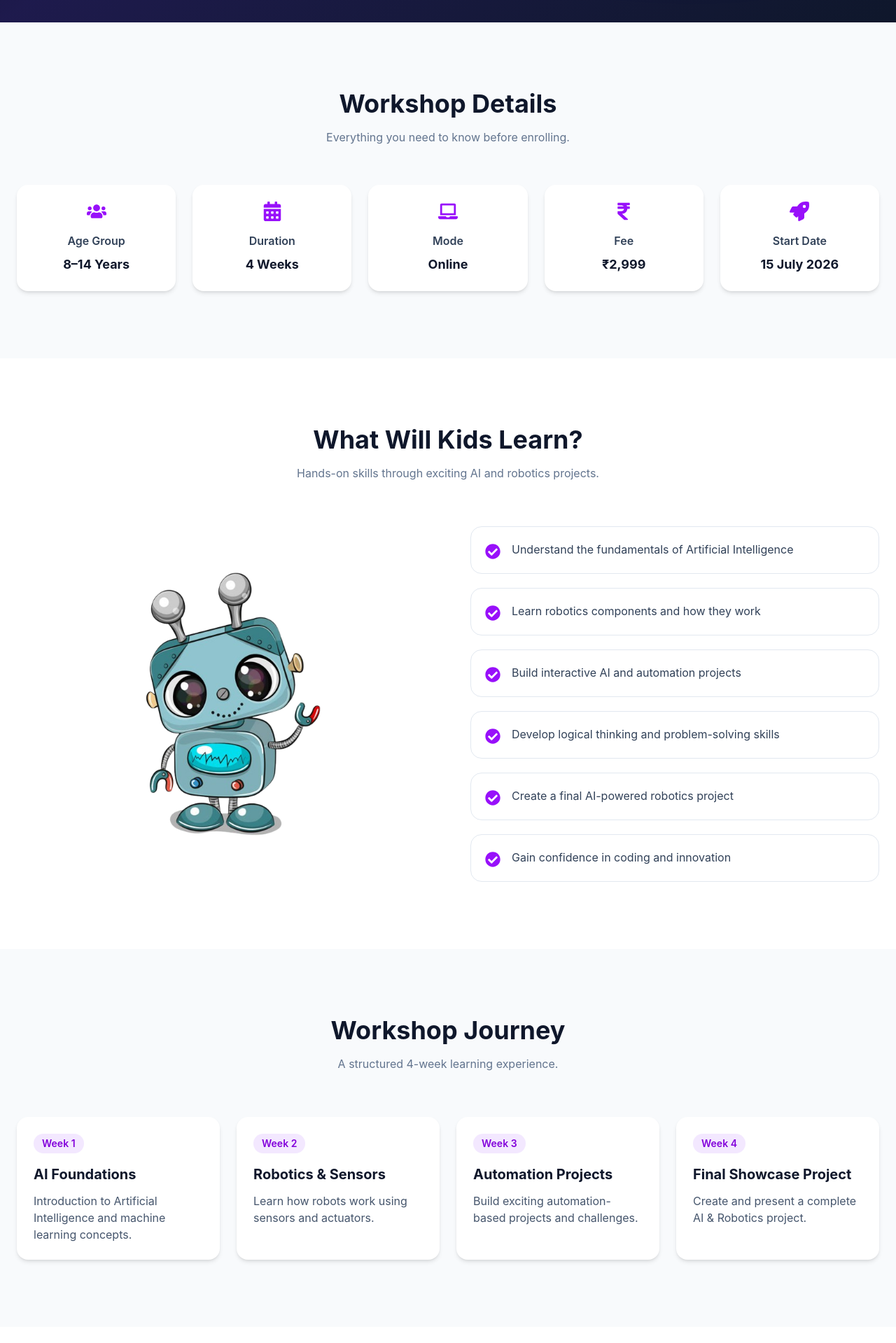
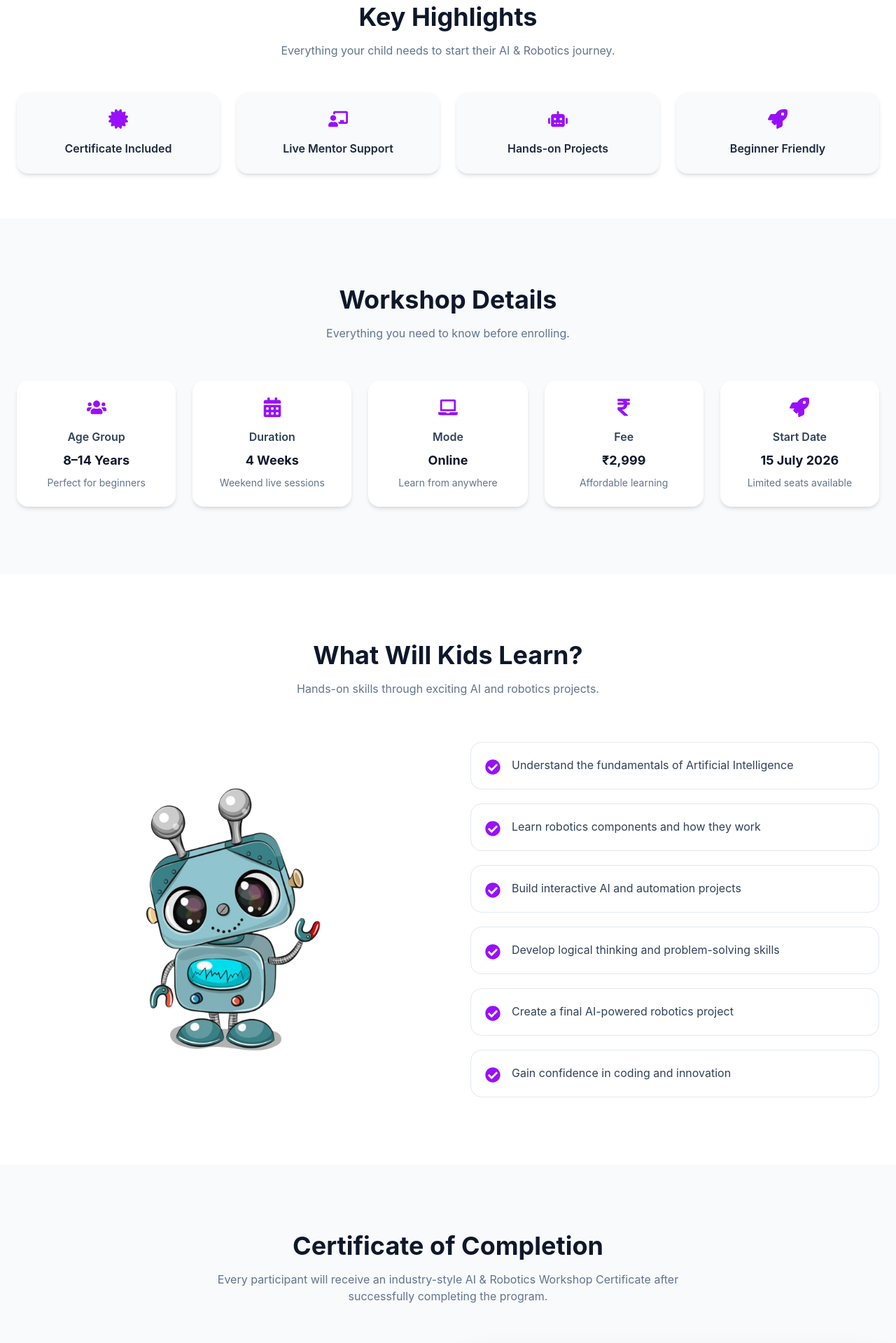
Before and after one commit to KshitijaKhilari/ai-robotics-workshop, a React (Vite) app in the folder client/: page / in a window 1280 px wide. Shown: the part 860-2779 px from the top of the page at 70% size. Built offline with nearby package versions, Linux system fonts and the light colour scheme.

Commit message:
version 1 completed

```diff
--- a/client/src/App.tsx
+++ b/client/src/App.tsx
@@ -6,17 +6,22 @@ import Timeline from "./components/Timeline";
 import FAQ from "./components/FAQ";
 import RegistrationForm from "./components/RegistrationForm";
 import Footer from "./components/Footer";
+import Highlights from "./components/Highlights";
+import Certificate from "./components/Certificate";
 
 function App() {
   return (
     <>
       <Navbar />
+      <Hero />
 
-      <Hero />
+      <Highlights />
 
       <WorkshopDetails />
 
       <LearningOutcomes />
+
+      <Certificate />
 
       <Timeline />
 
--- /dev/null
+++ b/client/src/components/Certificate.tsx
@@ -0,0 +1,75 @@
+import certificateImage from "../assets/images/certificate.png";
+
+const Certificate = () => {
+    return (
+        <section className="bg-slate-50 py-24">
+            <div className="container mx-auto px-6">
+
+                <div className="text-center mb-14">
+                    <h2 className="text-4xl font-bold text-slate-900">
+                        Certificate of Completion
+                    </h2>
+
+                    <p className="text-slate-500 mt-4 max-w-2xl mx-auto">
+                        Every participant will receive an industry-style
+                        AI & Robotics Workshop Certificate after
+                        successfully completing the program.
+                    </p>
+                </div>
+
+                <div className="grid lg:grid-cols-2 gap-12 items-center">
+
+                    {/* Left Content */}
+                    <div>
+                        <h3 className="text-3xl font-bold text-slate-900 mb-6">
+                            Earn a Professional Certificate
+                        </h3>
+
+                        <ul className="space-y-4 text-slate-600">
+                            <li>
+                                ✅ Official Certificate of Completion
+                            </li>
+
+                            <li>
+                                ✅ Showcase your achievement in AI & Robotics
+                            </li>
+
+                            <li>
+                                ✅ Signed by Workshop Mentors
+                            </li>
+
+                            <li>
+                                ✅ Great addition to student portfolios
+                            </li>
+
+                            <li>
+                                ✅ Digital certificate for easy sharing
+                            </li>
+                        </ul>
+                    </div>
+
+                    {/* Certificate Preview */}
+                    <div className="flex justify-center">
+                        <img
+                            src={certificateImage}
+                            alt="Workshop Certificate"
+                            className="
+                                rounded-2xl
+                                shadow-2xl
+                                border
+                                border-slate-200
+                                hover:scale-105
+                                transition-all
+                                duration-300
+                            "
+                        />
+                    </div>
+
+                </div>
+
+            </div>
+        </section>
+    );
+};
+
+export default Certificate;
--- a/client/src/components/Footer.tsx
+++ b/client/src/components/Footer.tsx
@@ -15,7 +15,7 @@ const Footer = () => {
                     </p>
 
                     <div className="mt-8 flex justify-center gap-8 text-sm">
-                        <span>📧 info@airoboticsworkshop.com</span>
+                        <span>📧 hello@kidlabacademy.com</span>
                         <span>📞 +91 98765 43210</span>
                     </div>
 
--- a/client/src/components/Hero.tsx
+++ b/client/src/components/Hero.tsx
@@ -4,7 +4,7 @@ import robotImage from "../assets/images/robot.png";
 const Hero = () => {
     return (
         <section className="min-h-screen bg-gradient-to-br from-slate-950 via-indigo-950 to-slate-900 text-white">
-           <div className="container mx-auto px-6 py-32">
+            <div className="container mx-auto px-6 py-20">
 
                 <div className="grid lg:grid-cols-2 gap-12 items-center">
 
--- /dev/null
+++ b/client/src/components/Highlights.tsx
@@ -0,0 +1,74 @@
+import {
+    FaCertificate,
+    FaChalkboardTeacher,
+    FaRobot,
+    FaRocket,
+} from "react-icons/fa";
+
+const highlights = [
+    {
+        icon: <FaCertificate size={28} />,
+        title: "Certificate Included",
+    },
+    {
+        icon: <FaChalkboardTeacher size={28} />,
+        title: "Live Mentor Support",
+    },
+    {
+        icon: <FaRobot size={28} />,
+        title: "Hands-on Projects",
+    },
+    {
+        icon: <FaRocket size={28} />,
+        title: "Beginner Friendly",
+    },
+];
+
+const Highlights = () => {
+    return (
+        <section className="bg-white py-16">
+            <div className="container mx-auto px-6">
+
+                <div className="text-center mb-12">
+                    <h2 className="text-4xl font-bold text-slate-900">
+                        Key Highlights
+                    </h2>
+
+                    <p className="text-slate-500 mt-4">
+                        Everything your child needs to start their AI & Robotics journey.
+                    </p>
+                </div>
+
+                <div className="grid md:grid-cols-2 lg:grid-cols-4 gap-6">
+
+                    {highlights.map((item) => (
+                        <div
+                            key={item.title}
+                            className="
+                                bg-slate-50
+                                rounded-2xl
+                                p-6
+                                text-center
+                                shadow-md
+                                hover:-translate-y-2
+                                transition-all
+                                duration-300
+                            "
+                        >
+                            <div className="text-purple-600 flex justify-center mb-4">
+                                {item.icon}
+                            </div>
+
+                            <h3 className="font-semibold text-slate-800">
+                                {item.title}
+                            </h3>
+                        </div>
+                    ))}
+
+                </div>
+            </div>
+        </section>
+    );
+};
+
+export default Highlights;
--- a/client/src/components/WorkshopDetails.tsx
+++ b/client/src/components/WorkshopDetails.tsx
@@ -13,26 +13,31 @@ const details = [
         icon: <FaUsers size={28} />,
         title: "Age Group",
         value: workshopData.ageGroup,
+        desc: "Perfect for beginners",
     },
     {
         icon: <FaCalendarAlt size={28} />,
         title: "Duration",
         value: workshopData.duration,
+        desc: "Weekend live sessions",
     },
     {
         icon: <FaLaptop size={28} />,
         title: "Mode",
         value: workshopData.mode,
+        desc: "Learn from anywhere",
     },
     {
         icon: <FaRupeeSign size={28} />,
         title: "Fee",
         value: workshopData.fee,
+        desc: "Affordable learning",
     },
     {
         icon: <FaRocket size={28} />,
         title: "Start Date",
         value: workshopData.startDate,
+        desc: "Limited seats available",
     },
 ];
 
@@ -82,6 +87,9 @@ const WorkshopDetails = () => {
                             <p className="mt-2 text-lg font-bold text-slate-900">
                                 {detail.value}
                             </p>
+                            <p className="text-sm text-slate-500 mt-2">
+                                {detail.desc}
+                            </p>
                         </div>
                     ))}
 
--- a/client/src/index.css
+++ b/client/src/index.css
@@ -4,6 +4,7 @@ html {
   scroll-behavior: smooth;
 }
 
+
 body {
   margin: 0;
   min-width: 320px;
```
Also changed, not shown: client/src/assets/images/certificate.png (added). Lines whose indentation alone changed are shown as unchanged.
